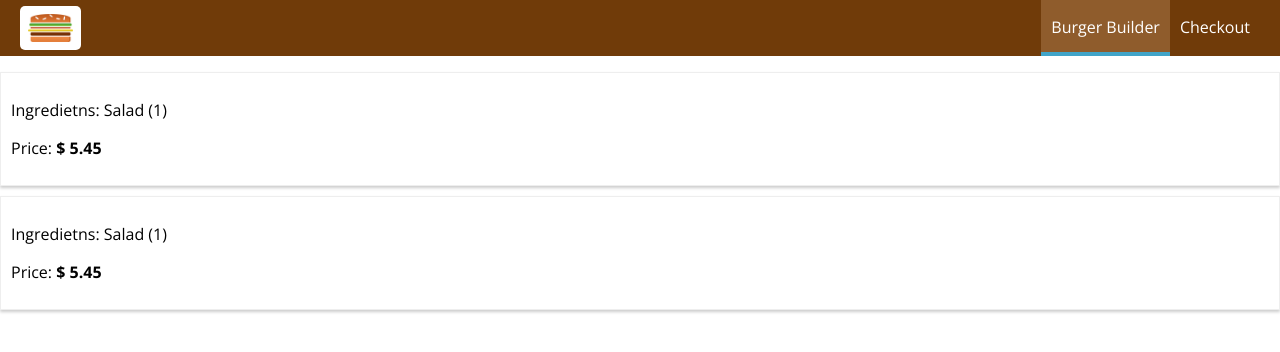
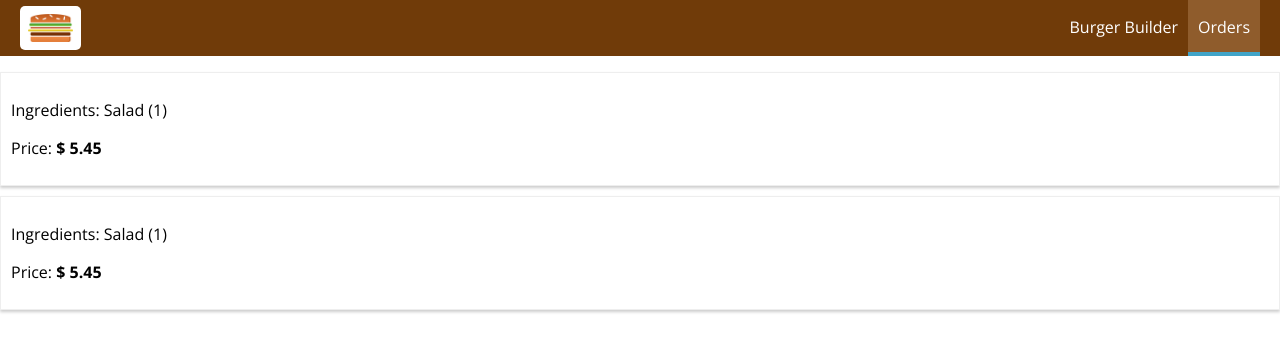
Before and after one commit to delwinbest/react-complete-guide-LEGACY, a React (Create React App) app: page /orders in a window 1280 px wide. Shown: the top 352 px of the page. Built offline with nearby package versions, Linux system fonts and the light colour scheme.

Commit message:
migrated from aref to NavLinks

```diff
--- a/src/components/Navigation/NavigationItems/NavigationItem/NavigationItem.js
+++ b/src/components/Navigation/NavigationItems/NavigationItem/NavigationItem.js
@@ -1,13 +1,14 @@
 import React from 'react';
 import classes from './NavigationItem.module.scss';
+import { NavLink } from 'react-router-dom';
 
 const navigationItem = ( props ) => {
     return (
-        <li
-            className={classes.NavigationItem}>
-            <a
-                href={props.link}
-                className={props.active ? classes.active : null} >{props.children}</a>
+        <li className={classes.NavigationItem}>
+            <NavLink
+                activeClassName={classes.active}
+                to={props.link}
+                exact >{props.children}</NavLink>
         </li>
     );
 };
--- a/src/components/Navigation/NavigationItems/NavigationItems.js
+++ b/src/components/Navigation/NavigationItems/NavigationItems.js
@@ -4,8 +4,8 @@
 
 const navigationItems = () => (
     <ul className={classes.NavigationItems}>
-        <NavigationItem link="/" active>Burger Builder</NavigationItem>
-        <NavigationItem link="/">Checkout</NavigationItem>
+        <NavigationItem link="/">Burger Builder</NavigationItem>
+        <NavigationItem link="/orders">Orders</NavigationItem>
     </ul>
 );
 
--- a/src/components/Order/Order.js
+++ b/src/components/Order/Order.js
@@ -3,7 +3,7 @@
 
 const order = (props) => (
     <div className={classes.Order}>
-        <p>Ingredietns: Salad (1)</p>
+        <p>Ingredients: Salad (1)</p>
         <p>Price: <strong>$ 5.45</strong></p>
     </div>
 );
```
